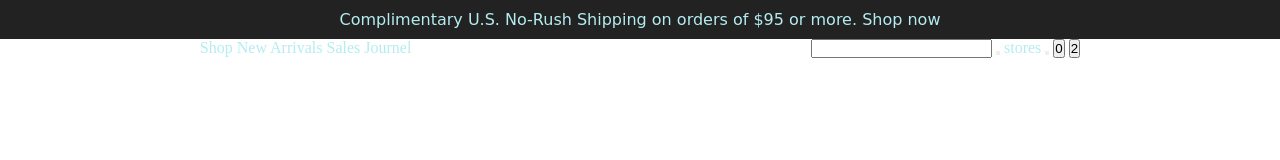
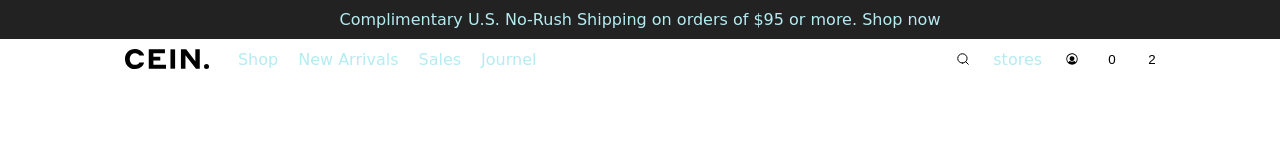
Before and after one commit to Kokishodome/Shopping-App, a plain HTML site: page index.html in a window 1280 px wide. Drawn offline with Linux system fonts and the light colour scheme; a web font is replaced by a local one.

Commit message:
Add files via upload

```diff
--- a/index.html
+++ b/index.html
@@ -24,7 +24,7 @@
         </div>
 
         <div class="headerRight">
-            <input type="text">
+            <input class="headerInput" type="text">
             <button id="searchButton">  </button>
             <a href="">stores</a>
             <button id="profileButton"></button>
@@ -37,6 +37,8 @@
 
         </div>
 
+
+
     </header>
     <script src="script.js"></script>
 </body>
--- a/style.css
+++ b/style.css
@@ -6,6 +6,11 @@
 a{
     text-decoration: none;
     color: rgb(180, 236, 241);
+    padding-left: 10px;
+    padding-right: 10px;
+    font-family: "Shantell Sans", cursive;
+    display: block;
+    transition: 0.3s;
 }
 
 #blackP{
@@ -23,5 +28,50 @@ header{
 }
 
 .headerLeft {
+    display: flex;
+    align-items: center;
+}
+
+.headerRight {
+    display: flex;
+    align-items: center;
+}
+
+.headerInput {
+    visibility: hidden;
+}
+
+#logo {
+    background-image: url('Logo.svg');
+    width: 100px;
+    height: 40px;
+    display: block;
+    background-repeat: no-repeat;
+    background-position: center;
 
 }
+
+#profileButton {
+    background-image: url('profile.svg');
+
+}
+
+#searchButton {
+    background-image: url('searchButton.svg');
+}
+
+button:hover,a:hover {
+    opacity: 0.5;
+
+}
+
+button {
+    transition: 0.3s;
+    width: 40px;
+    height: 30px;
+    background-repeat: no-repeat;
+    background-position: center;
+    border: none;
+    background-color: white;
+    cursor: pointer;
+}
```
Also changed, not shown: Bag.svg (added), Logo.svg (added), heart.svg (added), profile.svg (added), searchButton.svg (added).
